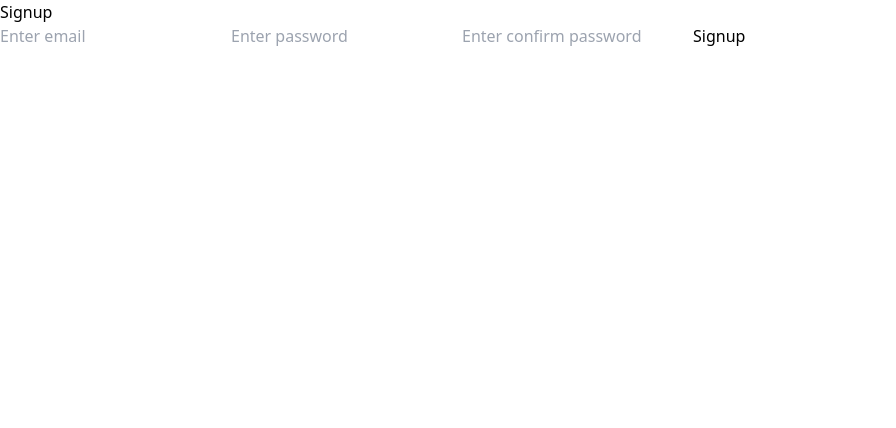
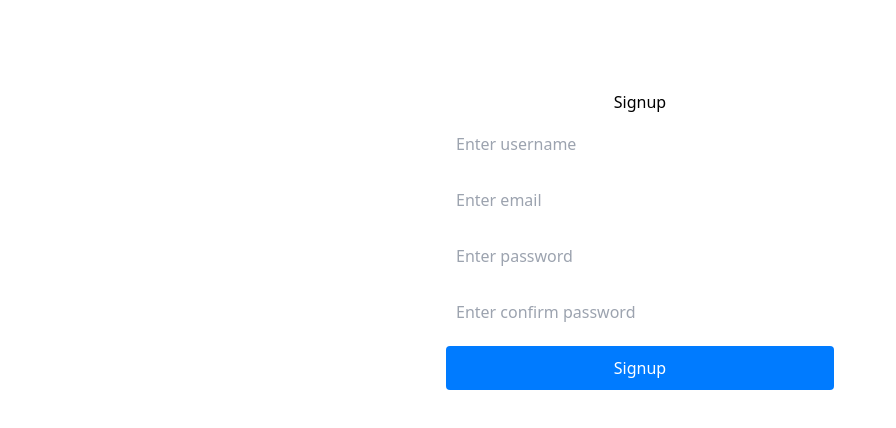
Before and after one commit to CourtOfTheKnee88/ConfSpotter, a React (Vite) app in the folder frontend/: page /sign-up in a window 1280 px wide. Shown: the top 428 px of the page, without its empty margins (0-896 px from the left). Built offline with nearby package versions, Linux system fonts and the light colour scheme.

Commit message:
center justifying sign up form

```diff
--- a/frontend/src/pages/SignUp.jsx
+++ b/frontend/src/pages/SignUp.jsx
@@ -1,60 +1,8 @@
-// // Initial code written by Thirdmarch on Medium.com.
-// // Edits made by Seth Tedder to fit project needs.
-// // AI assistance used in modification.
-
-// import React, { useState } from "react";
-// import axios from 'axios';
-
-// const Signup = () => {
-//   const [email, setEmail] = useState("");
-//   const [password, setPassword] = useState("");
-//   const [confirmPassword, setConfirmPassword] = useState("");
-
-//   const handleSignup = (e) => {
-//     e.preventDefault();
-//     console.log("Signup email:", email, "password:", password);
-//   };
-
-//   return (
-//     <div>
-//       <h2>Signup</h2>
-//       <form onSubmit={handleSignup}>
-//         <input
-//           type="email"
-//           placeholder="Enter email"
-//           value={email}
-//           onChange={(e) => setEmail(e.target.value)}
-//           required
-//         />
-
-//         <input
-//           type="password"
-//           placeholder="Enter password"
-//           value={password}
-//           onChange={(e) => setPassword(e.target.value)}
-//           required
-//         />
-
-//         <input
-//           type="password"
-//           placeholder="Enter confirm password"
-//           value={confirmPassword}
-//           onChange={(e) => setConfirmPassword(e.target.value)}
-//           required
-//         />
-
-//         <button type="submit">Signup</button>
-//       </form>
-//     </div>
-//   );
-// };
-
-// export default Signup;
-
 import React, { useState } from "react";
 import axios from "axios";
 
 const Signup = () => {
+  const [username, setUsername] = useState("");
   const [email, setEmail] = useState("");
   const [password, setPassword] = useState("");
   const [confirmPassword, setConfirmPassword] = useState("");
@@ -93,19 +41,29 @@ const Signup = () => {
   };
 
   return (
-    <div>
+    <div style={{ display: 'flex', justifyContent: 'center', alignItems: 'center', minHeight: '60vh' }}>
+      <div style={{ textAlign: 'center', width: '100%', maxWidth: 420, padding: 16 }}>
         <h2>Signup</h2>
 
-      {error && <p style={{ color: "red" }}>{error}</p>}
-      {success && <p style={{ color: "green" }}>{success}</p>}
+        {error && <p style={{ color: 'red' }}>{error}</p>}
+        {success && <p style={{ color: 'green' }}>{success}</p>}
 
-      <form onSubmit={handleSignup}>
+        <form onSubmit={handleSignup} style={{ display: 'flex', flexDirection: 'column', alignItems: 'center', gap: 12, marginTop: 8 }}>
+          <input
+            type="username"
+            placeholder="Enter username"
+            value={username}
+            onChange={(e) => setUsername(e.target.value)}
+            required
+            style={{ width: '100%', padding: 10, boxSizing: 'border-box' }}
+          />
           <input
             type="email"
             placeholder="Enter email"
             value={email}
             onChange={(e) => setEmail(e.target.value)}
             required
+            style={{ width: '100%', padding: 10, boxSizing: 'border-box' }}
           />
 
           <input
@@ -114,6 +72,7 @@ const Signup = () => {
             value={password}
             onChange={(e) => setPassword(e.target.value)}
             required
+            style={{ width: '100%', padding: 10, boxSizing: 'border-box' }}
           />
 
           <input
@@ -122,10 +81,17 @@ const Signup = () => {
             value={confirmPassword}
             onChange={(e) => setConfirmPassword(e.target.value)}
             required
+            style={{ width: '100%', padding: 10, boxSizing: 'border-box' }}
           />
 
-        <button type="submit">Signup</button>
+          <button
+            type="submit"
+            style={{ color: 'white', backgroundColor: '#007bff', border: 'none', padding: '10px 16px', cursor: 'pointer', borderRadius: 4, width: '100%' }}
+          >
+            Signup
+          </button>
         </form>
+      </div>
     </div>
   );
 };
```
Lines whose indentation alone changed are shown as unchanged.
